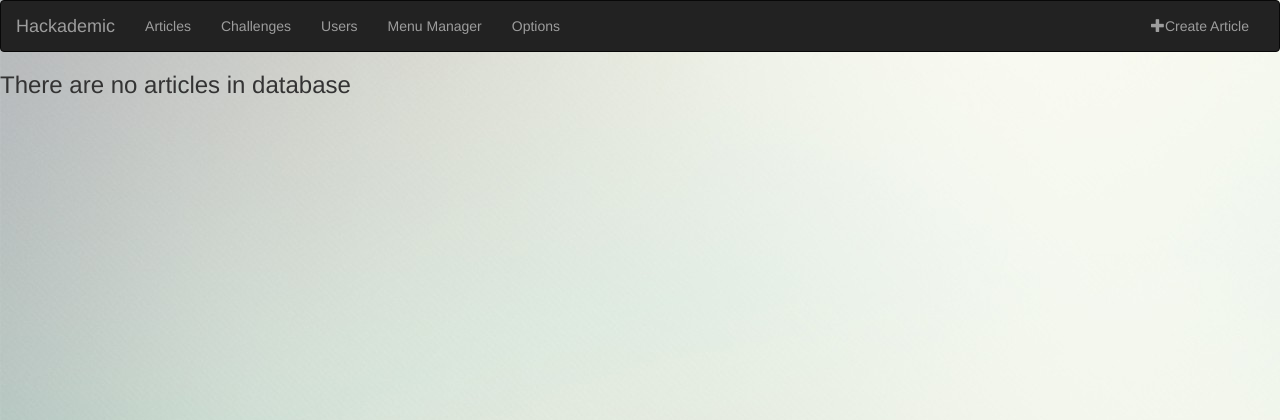
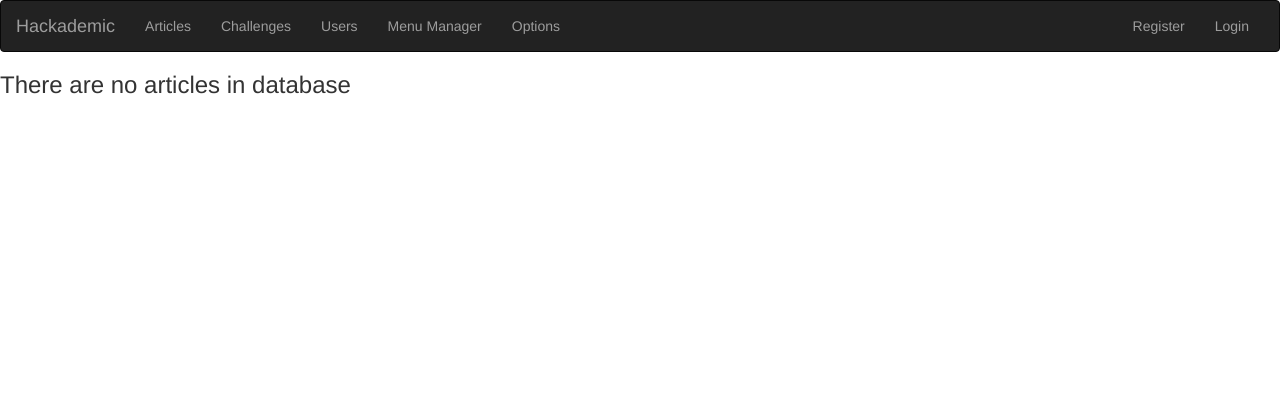
Before and after one commit to northdpole/hackademic-cms, a Django app: page /hcapp/articles in a window 1280 px wide. Shown: the top 420 px of the page. Run offline with Django 3.2, Linux system fonts and the light colour scheme; data that the repository does not hold is empty; some libraries are stand-ins or nearby versions.

Commit message:
added login logout and username if logged in on base html

```diff
--- a/hackademic/hcapp/templates/hcapp/base.html
+++ b/hackademic/hcapp/templates/hcapp/base.html
@@ -5,10 +5,9 @@
 {% bootstrap_css %}
 {% bootstrap_javascript %}
 
-{# Load Static Files#}
+{# Load Static Files #}
 {% load staticfiles %}
 
-<link rel="stylesheet" type="text/css" href="{% static 'hcapp/css/style.css' %}"/>
 
 <head>
     <title> {% block title %}Hackademic{% endblock %}</title>
@@ -62,8 +61,35 @@
                     </li>
                 </ul>
 
+                {% if user.is_authenticated %}
+                <ul class="nav navbar-nav navbar-right">
+                    <li class="">
+                        <a href="{% url 'hcapp:users-details' user.slug %}">
+                        <span class="glyphicon glyphicon-wrench" aria-hidden="true"></span> {{ user.get_username }}</a>
+                    </li>
+
+                    <li class="">
+                        <a href="{% url 'hcapp:logout' %}">
+                        </span>Logout</a>
+                    </li>
+                </ul>
+
                 {% block list %}
                 {% endblock %}
+
+                {% else %}
+                <ul class="nav navbar-nav navbar-right">
+                    <li class="">
+                        <a href="{% url 'hcapp:register' %}">
+                        </span>Register</a>
+                    </li>
+
+                    <li class="">
+                        <a href="{% url 'hcapp:login' %}">
+                        </span>Login</a>
+                    </li>
+                </ul>
+                {% endif %}
 
             </div>
         </div>
```
Also changed, not shown: hackademic/hcapp/static/hcapp/images/MatrixBlue.jpg (added), hackademic/hcapp/tests/test_ChallengeView.py (added).
